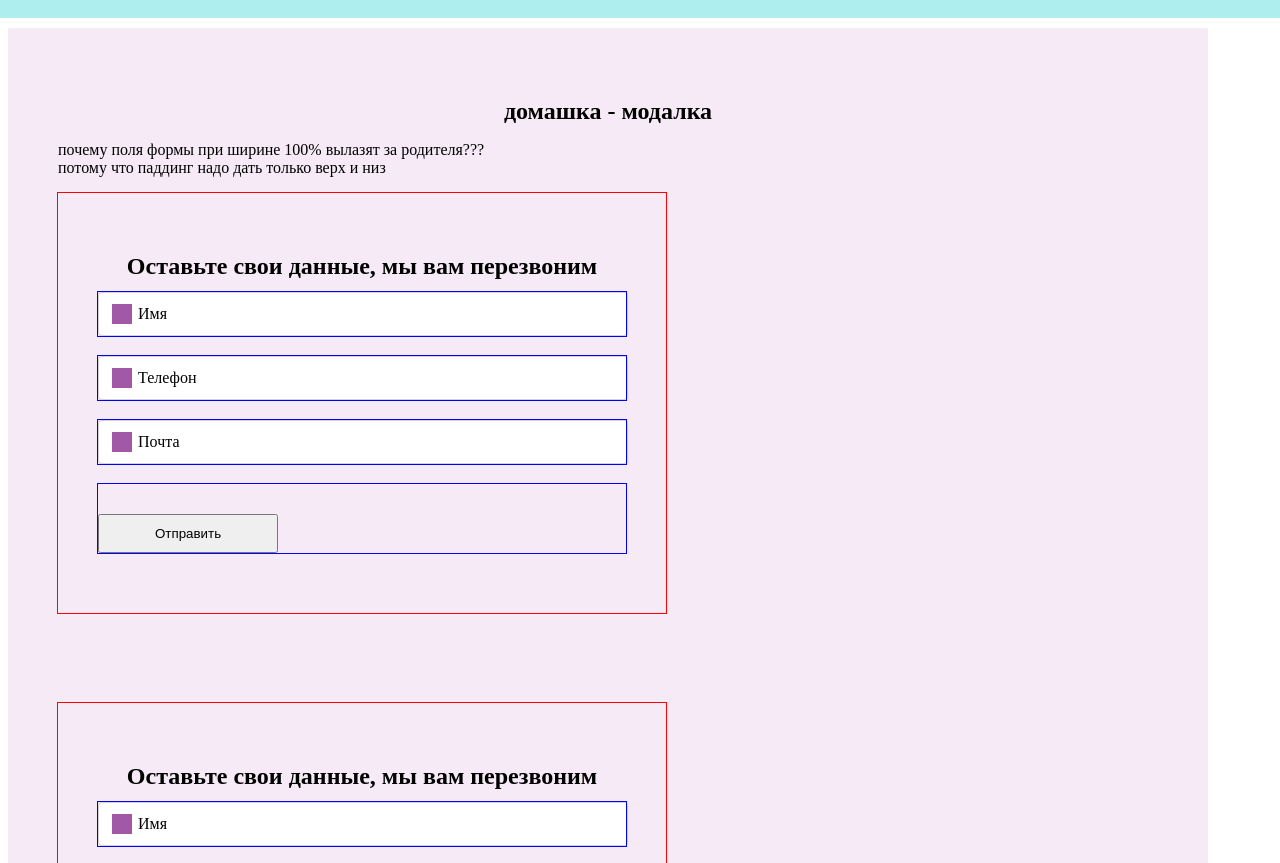
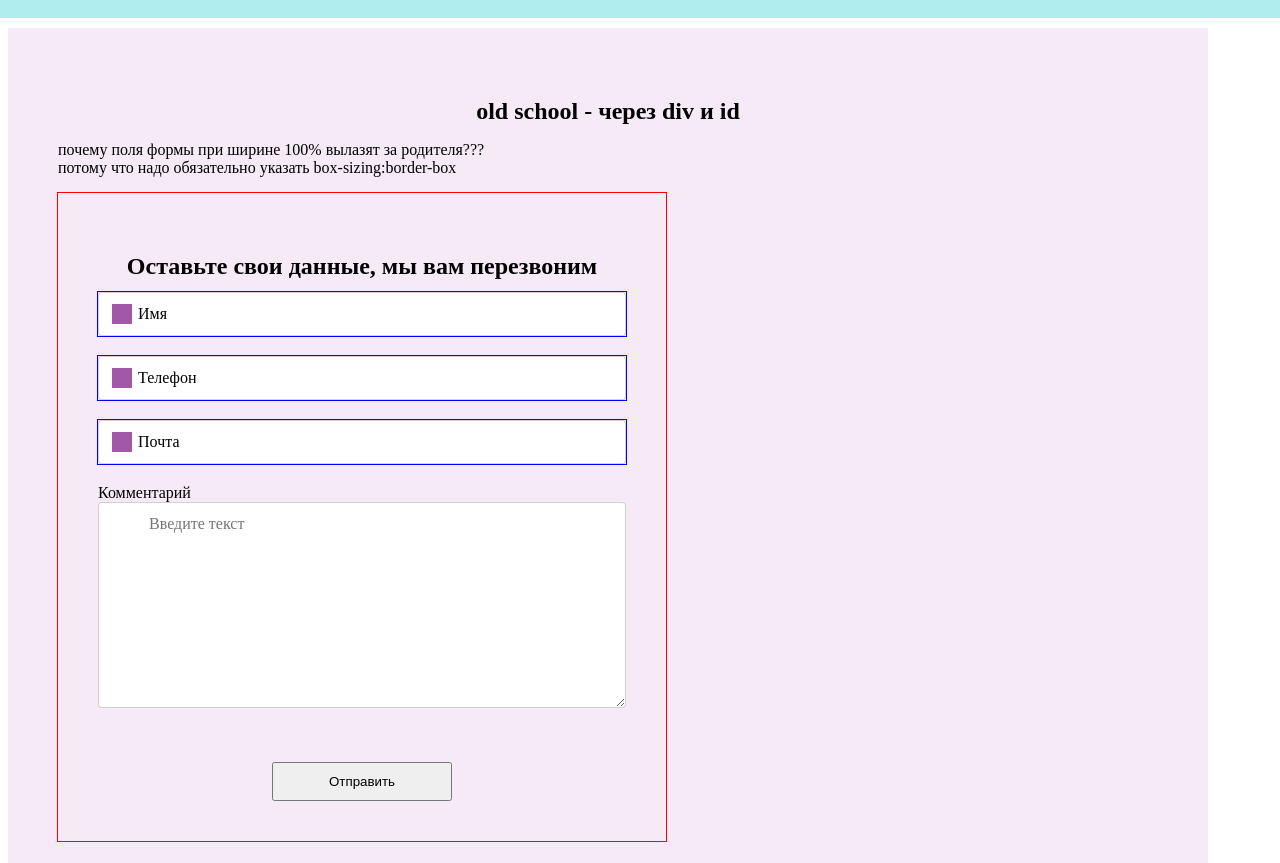
Before and after one commit to yelena-create/training-stand, a plain HTML site: page lesson12.html in a window 1280 px wide. Shown: the part 60-923 px from the top of the page. Drawn offline with Linux system fonts and the light colour scheme.

Commit message:
form style finish

```diff
--- a/css/style.css
+++ b/css/style.css
@@ -7,5 +7,5 @@ li {
 }
 body {
   display: block;
-  background-color: rgb(103, 87, 196);
+  background-color: rgb(231, 229, 241);
 }
--- a/css/style12.css
+++ b/css/style12.css
@@ -39,7 +39,7 @@ header {
 header .container {
   background-color: aquamarine;
 }
-/* -------------------------- */
+/* --------old school----------- */
 h2 {
   text-align: center;
   margin-bottom: 12px;
@@ -55,23 +55,26 @@ h2 {
 /* .group {
   margin-bottom: 20px;
 } */
-.form-field {
+.form-field:not(:last-child) {
   outline: 1px solid blue;
-
-  /* display: flex;
-  flex-direction: column; */
   position: relative;
   margin-bottom: 20px;
 }
 .form-label {
-  /* margin-bottom: 4px;
-  margin-top: 10px; */
   position: absolute;
   top: 50%;
   left: 40px;
   transform: translateY(-50%);
   transition: transform 250ms linear;
 }
+/* .form-label-comment {
+  position: absolute;
+  top: 0;
+  left: 0;
+  transform: translateY(-50px);
+  transition: transform 250ms linear;
+} */
+
 .form-input {
   /* background-color: inherit; */
   margin: 0;
@@ -85,6 +88,12 @@ h2 {
 .form-input:not(:placeholder-shown) + .form-label {
   transform: translate(-40px, -41px);
 }
+/* селектор атрибута тега, отступ от края */
+[placeholder] {
+  padding-left: 50px;
+  box-sizing: border-box;
+}
+
 .comment {
   padding: 12px 16px;
   height: 120px;
@@ -95,6 +104,9 @@ h2 {
 /* .form-field [type='checkbox'] {
   flex-direction: row;
 } */
+.form-field.button {
+  display: flex;
+}
 button {
   margin-top: 30px;
   margin-left: auto;
@@ -157,9 +169,6 @@ button {
   border: 1px solid rgba(33, 33, 33, 0.2);
   border-radius: 4px;
 }
-/* .form-field [type='checkbox'] {
-  flex-direction: row;
-} */
 button {
   margin-top: 30px;
   margin-left: auto;
@@ -181,10 +190,10 @@ button {
   background-color: rgb(255, 61, 2);
 }
 
-/* .form-field2:focus-within > .form-label2 {
-  transform: translateY(-50%);
+.form-field2:focus-within > .form-label2,
+.form-input2:not(:placeholder-shown) + .form-label2 {
+  transform: translate(-42px, -41px);
+}
+/* .form-field2:not(:placeholder-shown) + .form-label2 {
+  transform: translate(-42px, -40px);
 } */
-
-.form-field2:not(:placeholder-shown) + .form-label2 {
-  transform: translateY(-100%);
-}
--- a/lesson12.html
+++ b/lesson12.html
@@ -12,10 +12,10 @@
       <header>
         <a href="./index.html">назад на главную</a>
       </header>
-      <h2>домашка - модалка</h2>
+      <h2>old school - через div и id</h2>
       <p>
         почему поля формы при ширине 100% вылазят за родителя???<br />потому что
-        паддинг надо дать только верх и низ
+        надо обязательно указать box-sizing:border-box
       </p>
       <form class="form">
         <div class="group">
@@ -53,18 +53,17 @@
             <label for="mail" class="form-label">Почта</label>
             <span class="icon"></span>
           </div>
-          <!-- <div class="form-field">
+          <div class="form-field">
+            <label for="comment" class="form-label-comment">Комментарий</label>
             <textarea
-            class="comment"
+              class="form-input"
               name="comment"
               id="comment"
               rows="10"
               placeholder="Введите текст"
             ></textarea>
-          <label for="comment" class="form-label">Комментарий</label>
           </div>
-      </div> -->
-
+        </div>
         <!-- <div class="checkbox">
         <input
           class="form-input"
@@ -77,14 +76,13 @@
           <a href="">Условия договора</a>
         </label>
       </div> -->
-
-          <div class="form-field">
+        <div class="form-field button">
           <button type="submit">Отправить</button>
-          </div>
         </div>
       </form>
 
       <br /><br /><br /><br /><br />
+      <h2>new - вкладываем input в label и убираем id и for</h2>
 
       <!-- ------убираем див и id и пакуем все в лейбл-------------- -->
       <form class="form2">
```
Lines whose indentation alone changed are shown as unchanged.
